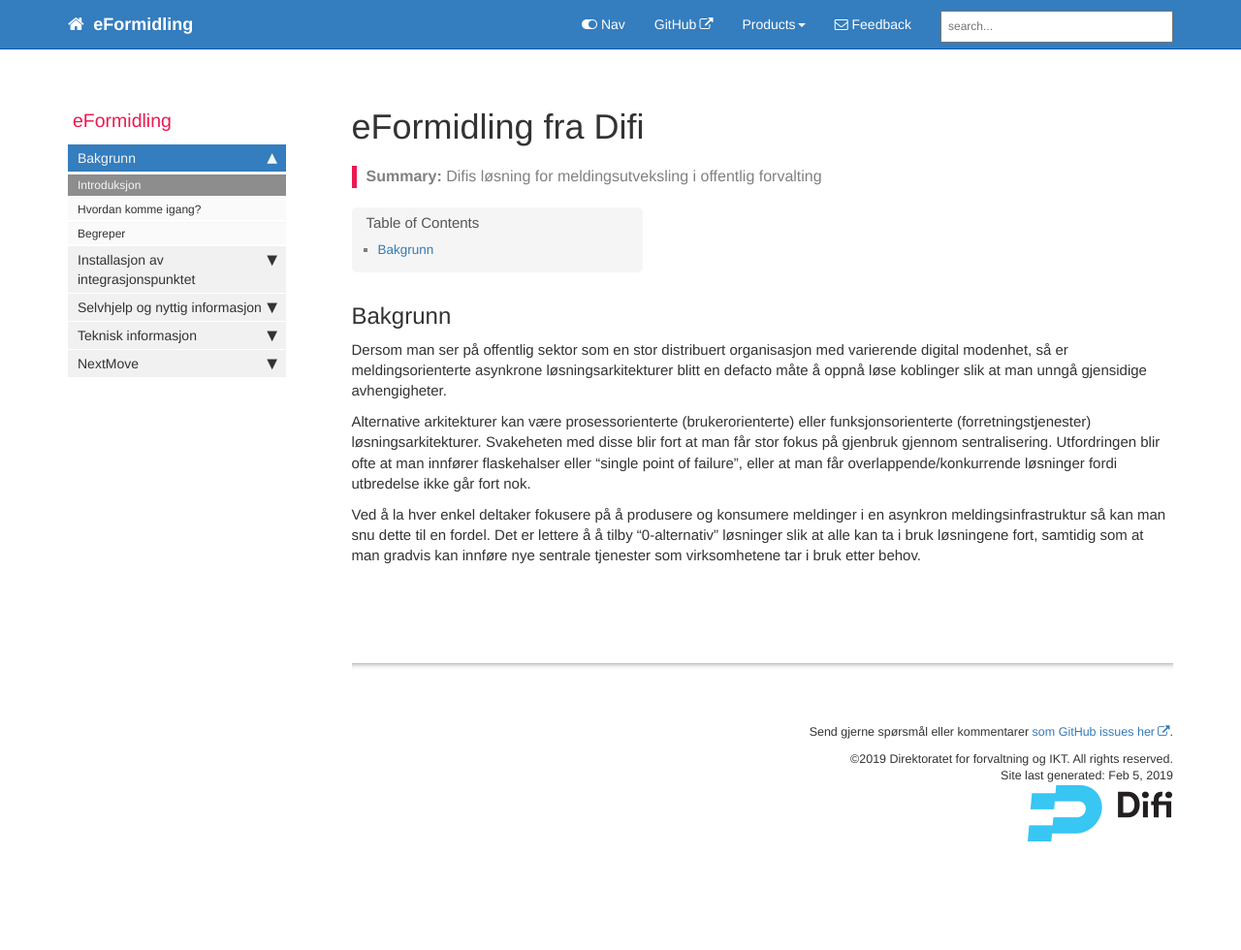
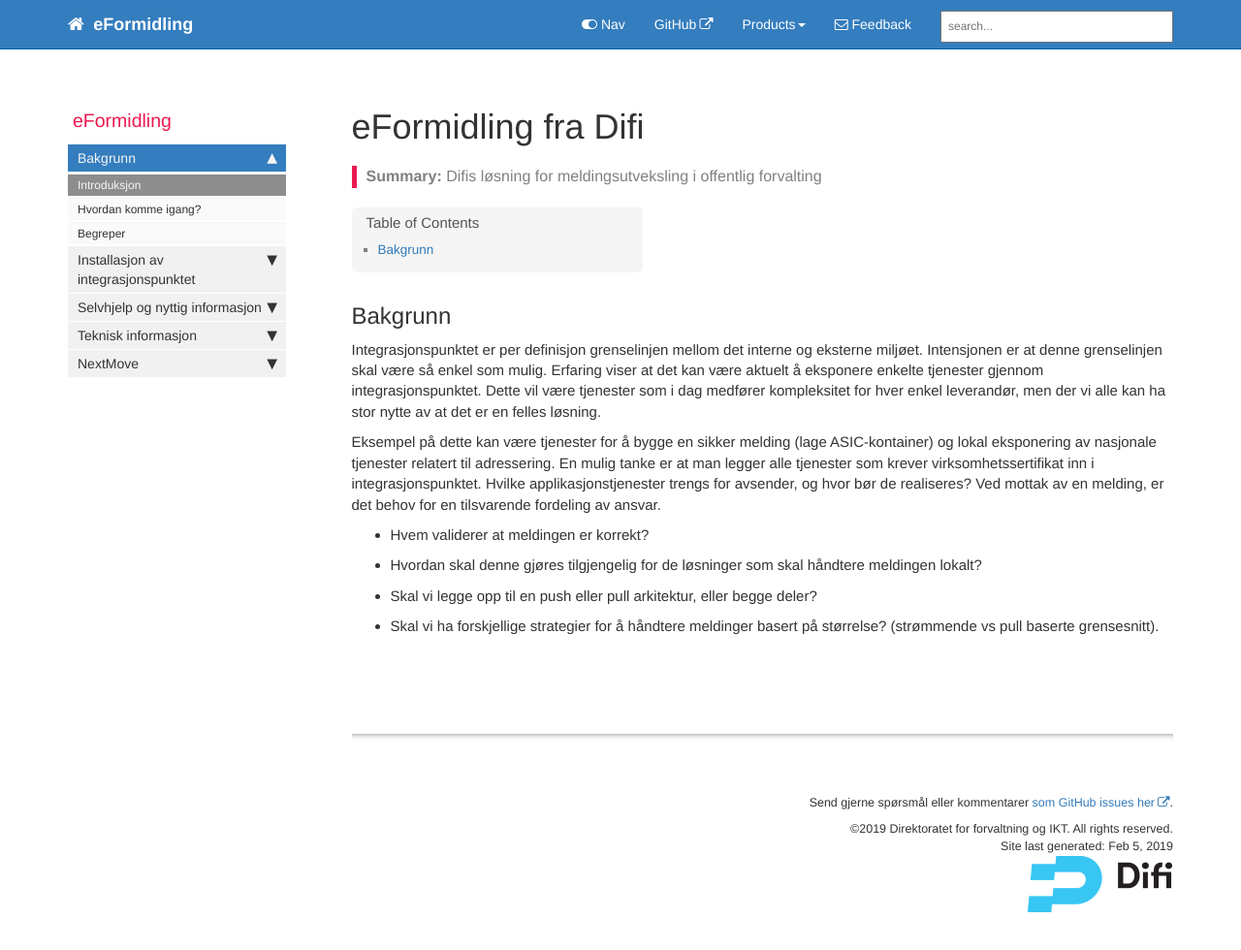
Before and after one commit to difi/eformidling, a Jekyll site: the page built from index.md, in a window 1280 px wide and 1001 px high. Shown: the top 980 px of the window at 97% size. Built offline with Jekyll 4.4.1, drawn with Linux system fonts in a browser that asks for light colours; nearby versions of some CDN libraries; comment, search, counter and statistics services are not loaded.

Commit message:
Update index.md

```diff
--- a/index.md
+++ b/index.md
@@ -11,8 +11,11 @@ isHome: true
 
 ## Bakgrunn
 
-Dersom man ser på offentlig sektor som en stor distribuert organisasjon med varierende digital modenhet, så er meldingsorienterte asynkrone løsningsarkitekturer blitt en defacto måte å oppnå løse koblinger slik at man unngå gjensidige avhengigheter.
+Integrasjonspunktet er per definisjon grenselinjen mellom det interne og eksterne miljøet. Intensjonen er at denne grenselinjen skal være så enkel som mulig. Erfaring viser at det kan være aktuelt å eksponere enkelte tjenester gjennom integrasjonspunktet. Dette vil være tjenester som i dag medfører kompleksitet for hver enkel leverandør, men der vi alle kan ha stor nytte av at det er en felles løsning.
 
-Alternative arkitekturer kan være prosessorienterte (brukerorienterte) eller funksjonsorienterte (forretningstjenester) løsningsarkitekturer. Svakeheten med disse blir fort at man får stor fokus på gjenbruk gjennom sentralisering. Utfordringen blir ofte at man innfører flaskehalser eller “single point of failure”, eller at man får overlappende/konkurrende løsninger fordi utbredelse ikke går fort nok.
+Eksempel på dette kan være tjenester for å bygge en sikker melding (lage ASIC-kontainer) og lokal eksponering av nasjonale tjenester relatert til adressering. En mulig tanke er at man legger alle tjenester som krever virksomhetssertifikat inn i integrasjonspunktet. Hvilke applikasjonstjenester trengs for avsender, og hvor bør de realiseres? Ved mottak av en melding, er det behov for en tilsvarende fordeling av ansvar.
 
-Ved å la hver enkel deltaker fokusere på å produsere og konsumere meldinger i en asynkron meldingsinfrastruktur så kan man snu dette til en fordel. Det er lettere å å tilby “0-alternativ” løsninger slik at alle kan ta i bruk løsningene fort, samtidig som at man gradvis kan innføre nye sentrale tjenester som virksomhetene tar i bruk etter behov.
+- Hvem validerer at meldingen er korrekt?
+- Hvordan skal denne gjøres tilgjengelig for de løsninger som skal håndtere meldingen lokalt?
+- Skal vi legge opp til en push eller pull arkitektur, eller begge deler?
+- Skal vi ha forskjellige strategier for å håndtere meldinger basert på størrelse? (strømmende vs pull baserte grensesnitt).
```
